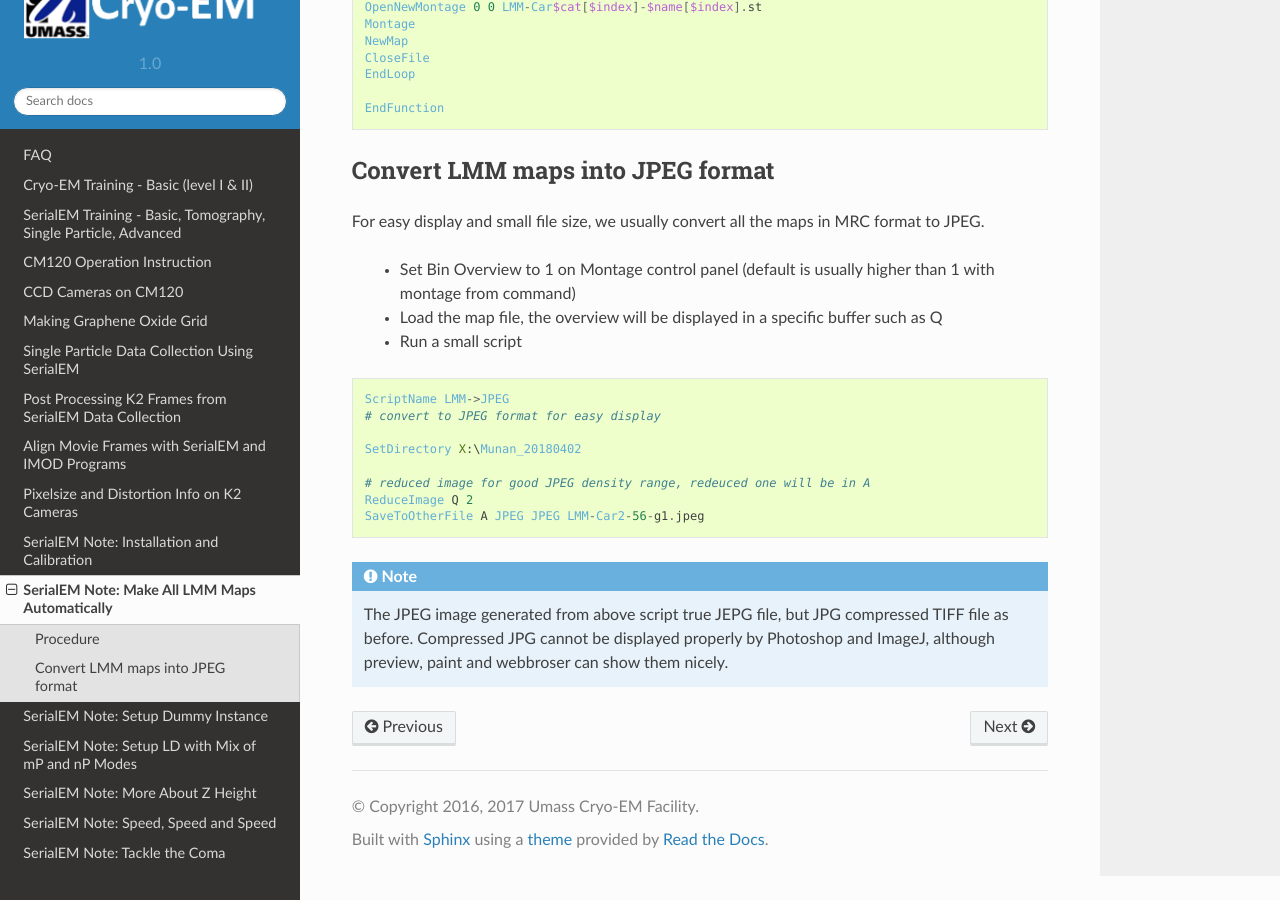
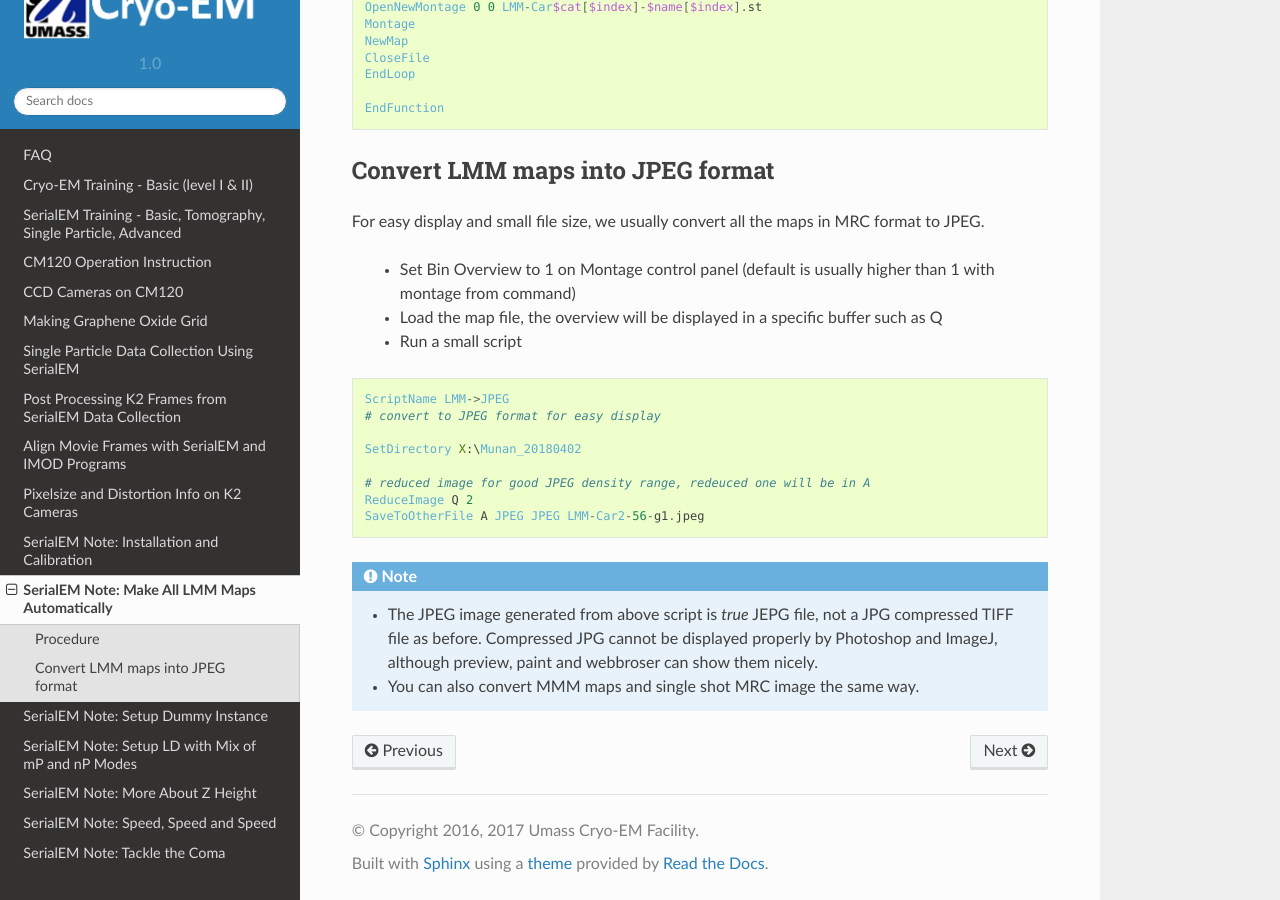
Before and after one commit to xuchen66/sphinx-emdocs, a Sphinx documentation site: the page built from source/serialEM-note-make-all-LMM-maps.rst, in a window 1280 px wide and 900 px high, scrolled down 1514 px. Built offline with Sphinx 7.4.7 and the Read the Docs theme 2.0.0, drawn with Linux system fonts in a browser that asks for light colours; pages that are not in the unit, such as notebooks, are missing from menus.

Commit message:
Update serialEM-note-make-all-LMM-maps.rst

```diff
--- a/source/serialEM-note-make-all-LMM-maps.rst
+++ b/source/serialEM-note-make-all-LMM-maps.rst
@@ -109,4 +109,5 @@ For easy display and small file size, we usually convert all the maps in MRC for
 
 .. note::
 
-   The JPEG image generated from above script true JEPG file, but JPG compressed TIFF file as before. Compressed JPG cannot be displayed properly by Photoshop and ImageJ, although preview, paint and webbroser can show them nicely.
+   - The JPEG image generated from above script is *true* JEPG file, not a JPG compressed TIFF file as before. Compressed JPG cannot be displayed properly by Photoshop and ImageJ, although preview, paint and webbroser can show them nicely.
+   - You can also convert MMM maps and single shot MRC image the same way.
```
